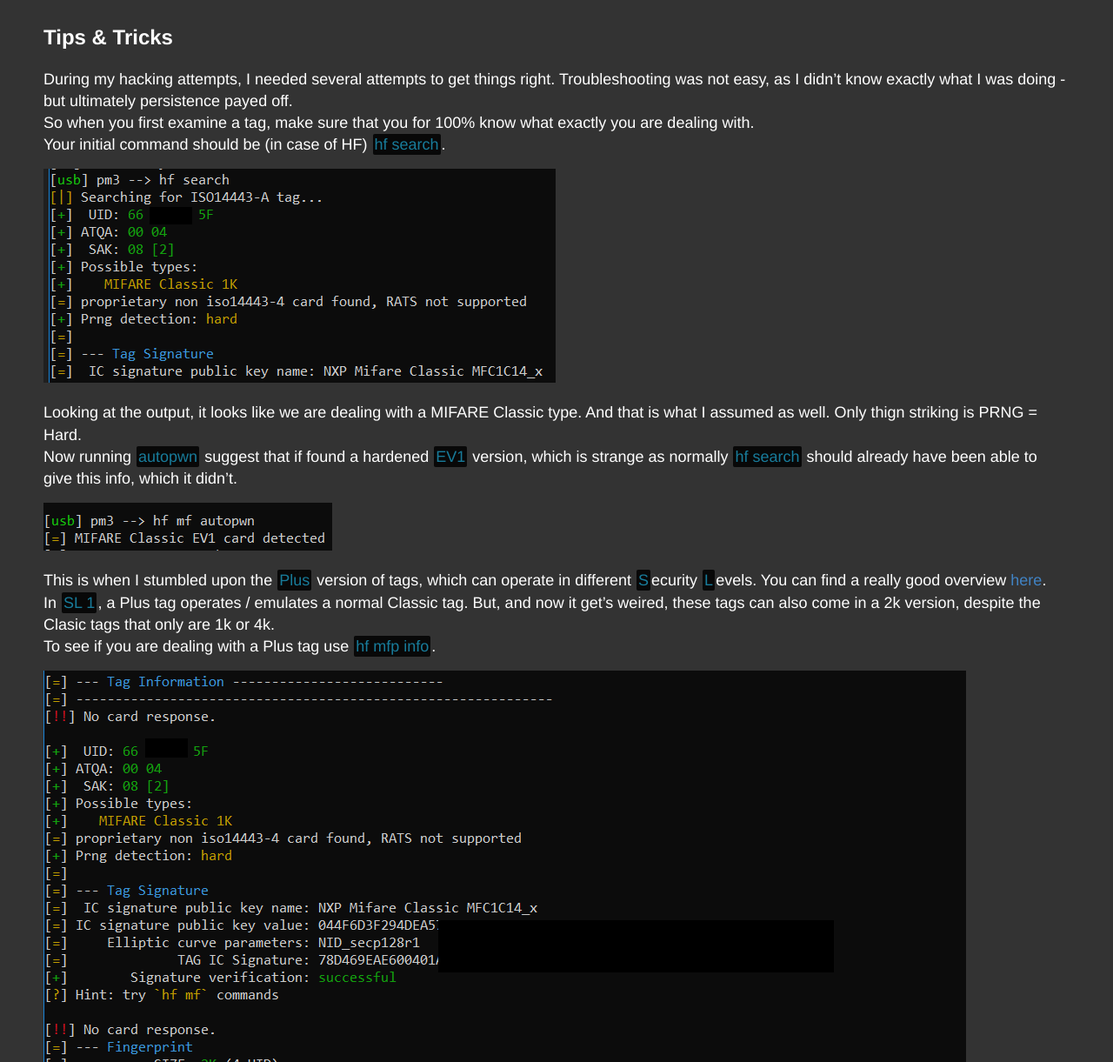
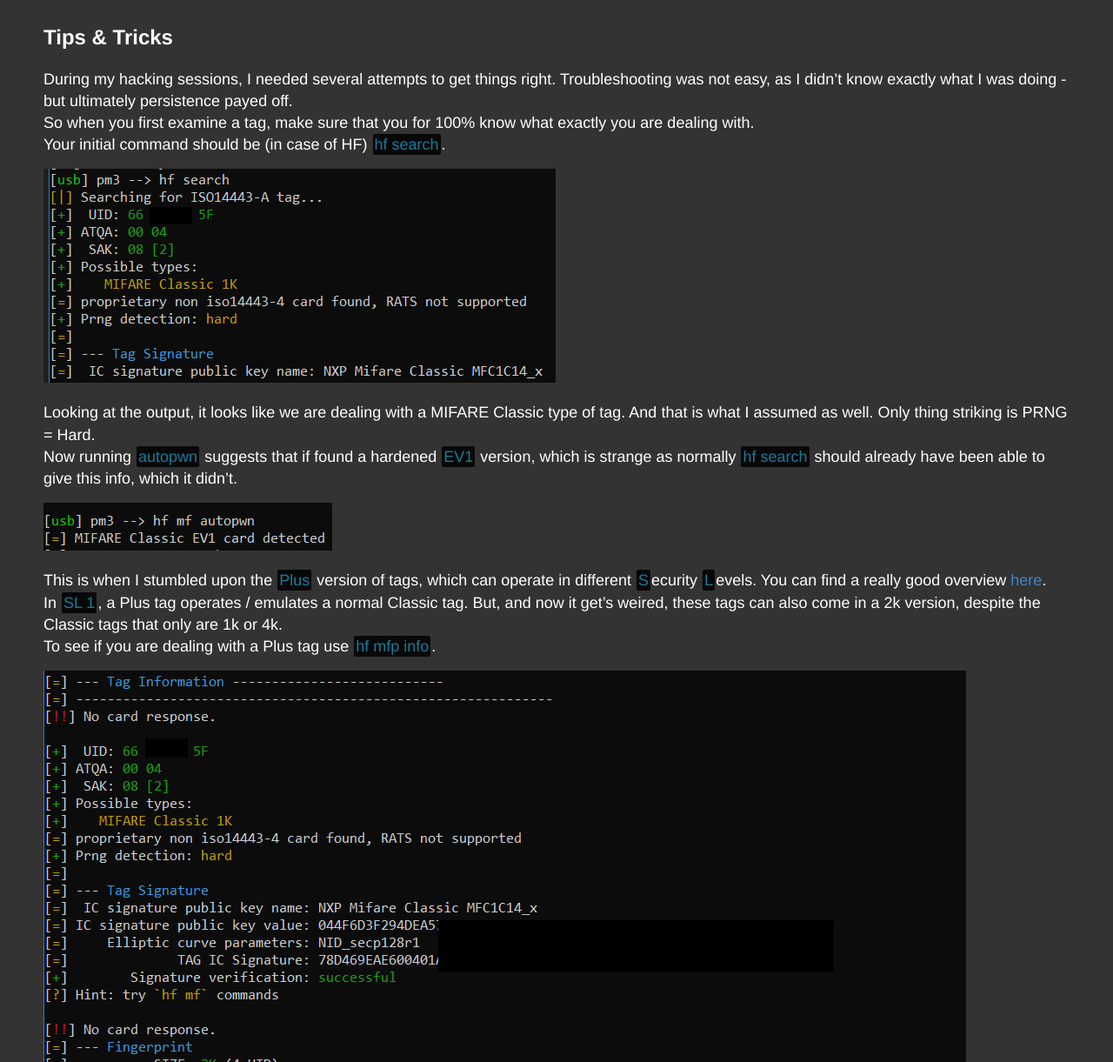
Before and after one commit to LuemmelSec/LuemmelSec.github.io, a Jekyll site: the page built from _posts/2023-01-14-gaylord-M-FOCker-ready-to-pwn-your-MIFARE-tags.md, in a window 1280 px wide and 1400 px high, scrolled down 5613 px. Shown: the part 179-1400 px from the top of the window at 87% size. Built offline with Jekyll 4.4.1, drawn with Linux system fonts in a browser that asks for light colours; some of the changed text lies outside the part shown.

Commit message:
Update 2023-01-14-gaylord-M-FOCker-ready-to-pwn-your-MIFARE-tags.md

```diff
--- a/_posts/2023-01-14-gaylord-M-FOCker-ready-to-pwn-your-MIFARE-tags.md
+++ b/_posts/2023-01-14-gaylord-M-FOCker-ready-to-pwn-your-MIFARE-tags.md
@@ -126,19 +126,19 @@
 
 ## Tips & Tricks
 
-During my hacking attempts, I needed several attempts to get things right. Troubleshooting was not easy, as I didn't know exactly what I was doing - but ultimately persistence payed off.
+During my hacking sessions, I needed several attempts to get things right. Troubleshooting was not easy, as I didn't know exactly what I was doing - but ultimately persistence payed off.
 So when you first examine a tag, make sure that you for 100% know what exactly you are dealing with.
 Your initial command should be (in case of HF) ``hf search``.
 
 <img src="/images/2023-01-14/tip1.png">
 
-Looking at the output, it looks like we are dealing with a MIFARE Classic type. And that is what I assumed as well. Only thign striking is PRNG = Hard.
-Now running ``autopwn`` suggest that if found a hardened ``EV1`` version, which is strange as normally ``hf search`` should already have been able to give this info, which it didn't.
+Looking at the output, it looks like we are dealing with a MIFARE Classic type of tag. And that is what I assumed as well. Only thing striking is PRNG = Hard.
+Now running ``autopwn`` suggests that if found a hardened ``EV1`` version, which is strange as normally ``hf search`` should already have been able to give this info, which it didn't.
 
 <img src="/images/2023-01-14/tip2.png">
 
 This is when I stumbled upon the ``Plus`` version of tags, which can operate in different ``S``ecurity ``L``evels. You can find a really good overview [here](https://tech.springcard.com/2011/mifare-plus-in-a-nutshell/).
-In ``SL 1``, a Plus tag operates / emulates a normal Classic tag. But, and now it get's weired, these tags can also come in a 2k version, despite the Clasic tags that only are 1k or 4k.
+In ``SL 1``, a Plus tag operates / emulates a normal Classic tag. But, and now it get's weired, these tags can also come in a 2k version, despite the Classic tags that only are 1k or 4k.
 To see if you are dealing with a Plus tag use ``hf mfp info``.
 
 <img src="/images/2023-01-14/tip3.png">
```
Also changed, not shown: other parts of _posts/2023-01-14-gaylord-M-FOCker-ready-to-pwn-your-MIFARE-tags.md (+1 -0 lines).
